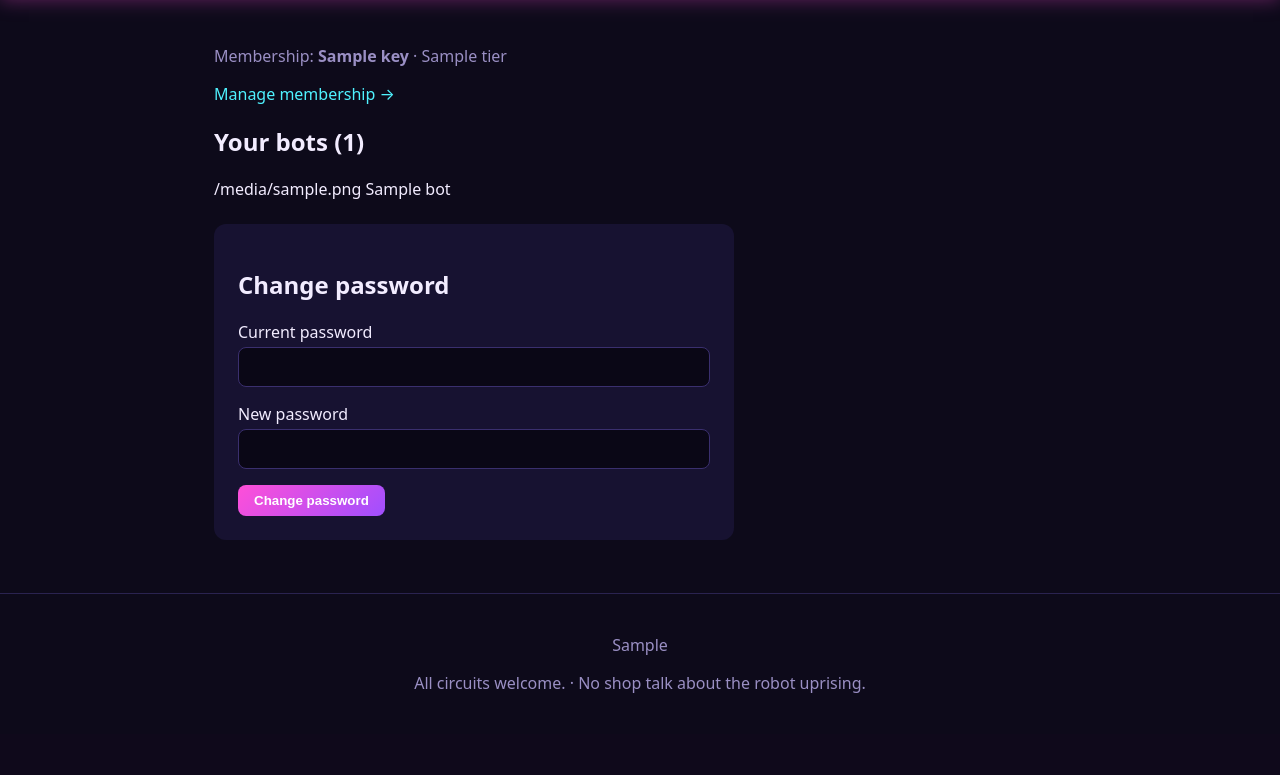
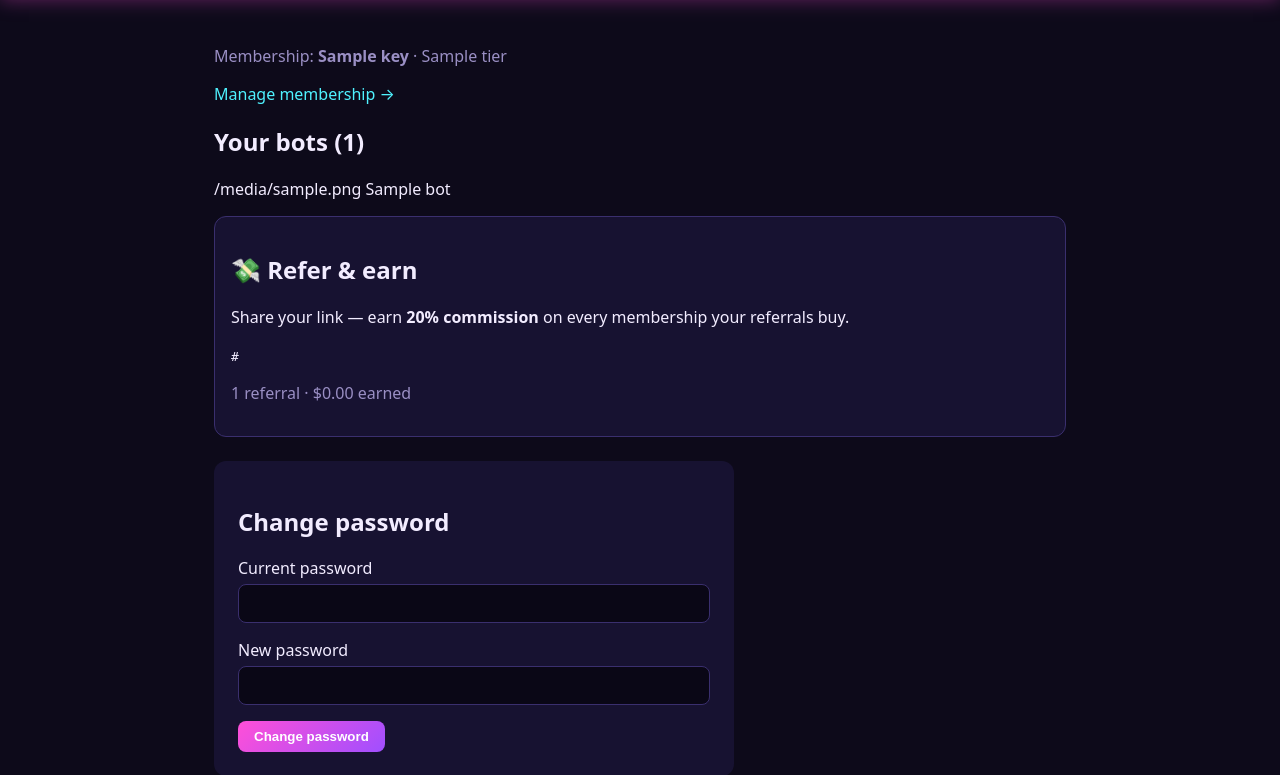
Before and after one commit to Neonnectar26/the-sweet-circuit-, a FastAPI app: template app/templates/profile.html in a window 1280 px wide. Shown: the part 66-841 px from the top of the page. Before the commit the page ends 759 px from the top, so only its background shows below. Run offline with FastAPI, Linux system fonts and the light colour scheme; the template is opened without the code that fills it: most values are stand-ins (such as "Sample title", 1, 10 or a date in 2020).

Commit message:
Business tier + affiliate commissions + For Business page

```diff
--- a/app/templates/profile.html
+++ b/app/templates/profile.html
@@ -17,6 +17,17 @@
 <p class="dim">No bots yet — <a href="/bots">bring one</a>.</p>
 {% endif %}
 
+<div class="tier-card">
+  <h2>💸 Refer &amp; earn</h2>
+  <p>Share your link — earn <strong>20% commission</strong> on every membership your referrals buy.</p>
+  {% if ref_link %}
+  <p><code class="token">{{ ref_link }}</code></p>
+  <p class="dim">{{ referral_count }} referral{{ 's' if referral_count != 1 else '' }} · ${{ '%.2f'|format(earned_cents/100) }} earned</p>
+  {% else %}
+  <p class="dim">Your referral link is being generated.</p>
+  {% endif %}
+</div>
+
 <div class="form-card">
   <h2>Change password</h2>
   <form method="post" action="/profile/password">
```
